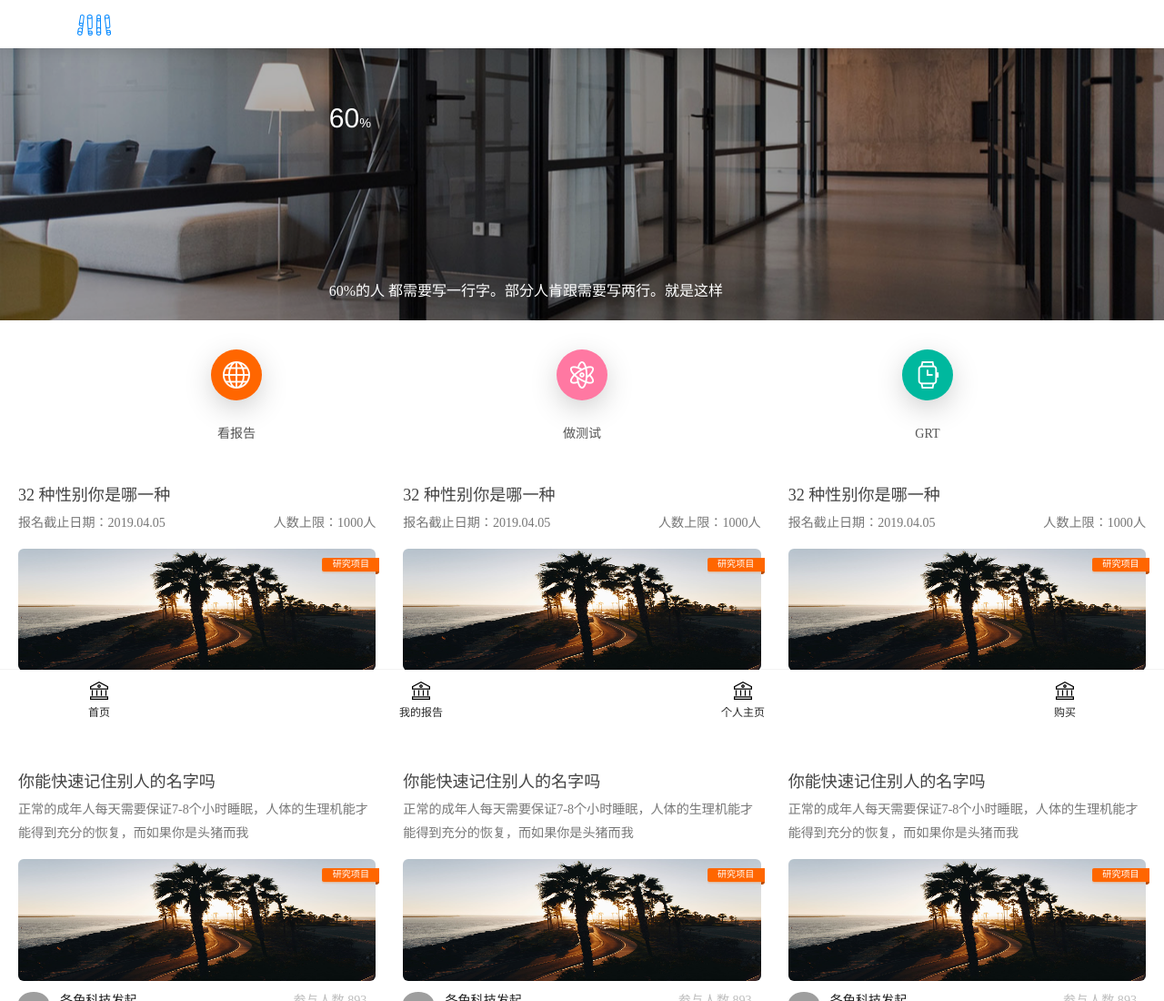
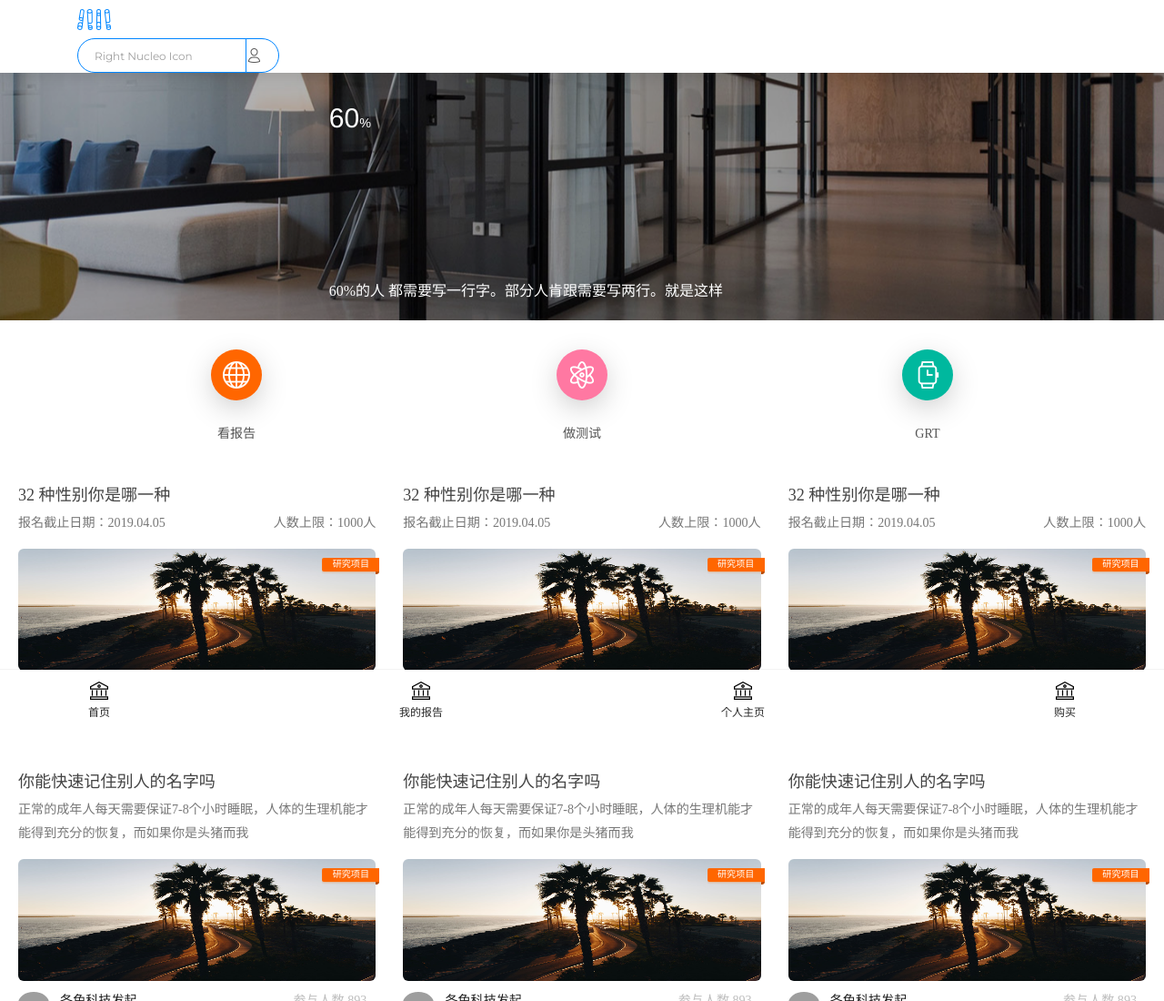
Before and after one commit to mengfei2019/gesedna, a website: page pages/index.html in a window 1280 px wide. Shown: the top 1100 px of the page at 91% size. Drawn offline with Linux system fonts and the light colour scheme; some packages are replaced by stand-ins of ours; grey boxes are pictures that could not be loaded.

Commit message:
代码暂存

```diff
--- a/assets/scss/pages/index.scss
+++ b/assets/scss/pages/index.scss
@@ -3,6 +3,18 @@
     padding-top: 0;
     padding-bottom: 0;
     background: #FFFFFF;
+
+    .input-group{
+      margin-bottom: 0;
+
+      .form-control{
+        border: 0.06rem solid rgba(0,133,255,1);
+      }
+
+      .input-group-text{
+        border: 0.06rem solid rgba(0,133,255,1);
+      }
+    }
   }
 
   .wrapper{
--- a/pages/index.html
+++ b/pages/index.html
@@ -26,7 +26,12 @@
         <a class="navbar-brand" href="" rel="" target="_blank">
           <img src="../assets/img/pages/logo-gese.png" alt="">
         </a>
-        <div class="search-box"></div>
+        <div class="input-group">
+          <input type="text" class="form-control" placeholder="Right Nucleo Icon">
+          <div class="input-group-append">
+            <div class="input-group-text"><i class="now-ui-icons users_single-02"></i></div>
+          </div>
+        </div>
       </div>
     </div>
   </nav>
```
Also changed, not shown: assets/scss/pages/index.css, 1 other file.
